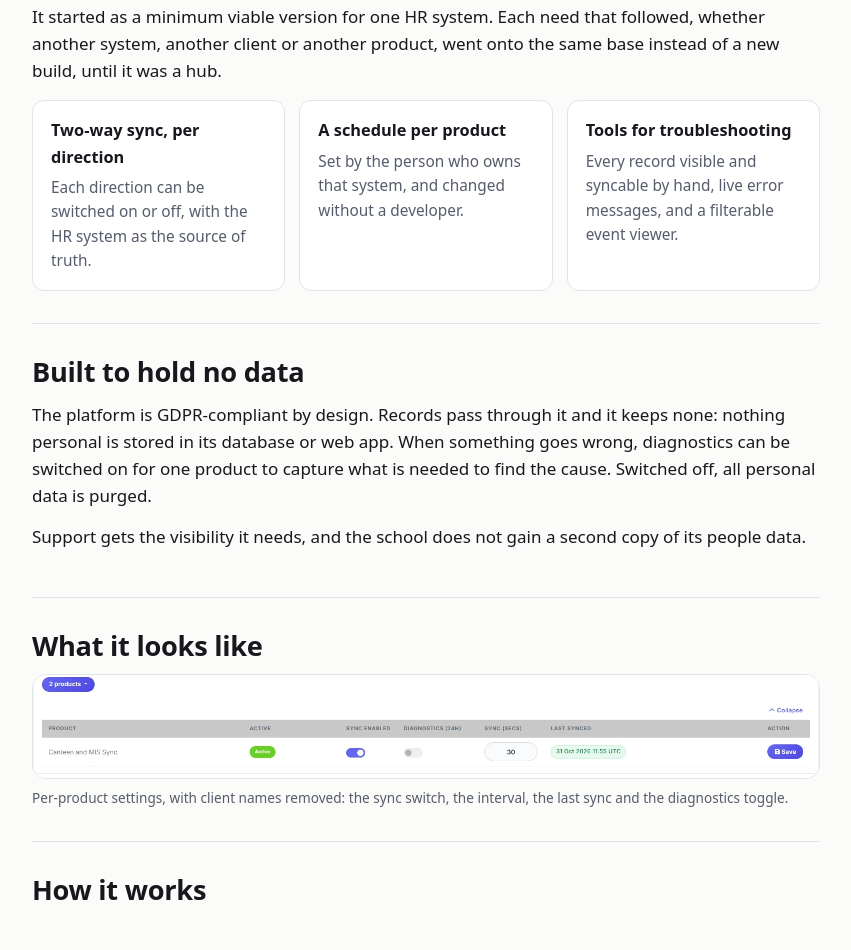
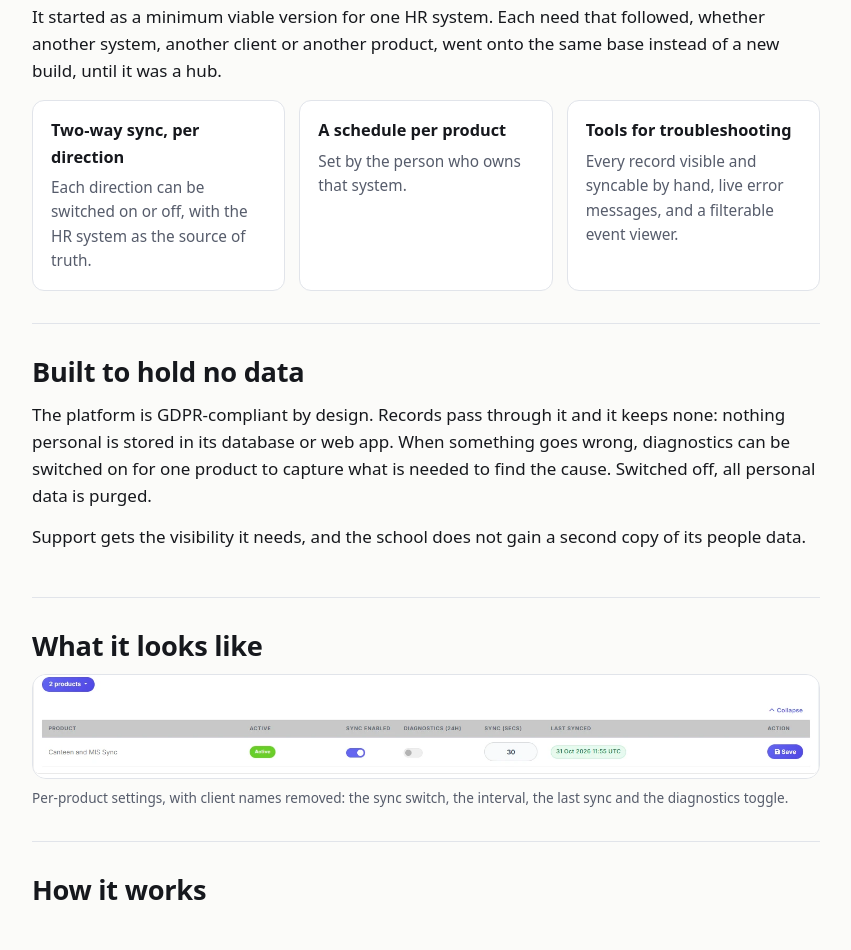
Before and after one commit to empty214/case-studies, a plain HTML site: page api-platform/index.html in a window 1280 px wide. Shown: the part 953-1903 px from the top of the page, without its empty margins (214-1065 px from the left). Drawn offline with Linux system fonts and the light colour scheme.

Commit message:
API platform case study: drop the changed-without-a-developer line
Co-Authored-By: Claude Sonnet 5.5 <noreply@anthropic.com>

```diff
--- a/api-platform/index.html
+++ b/api-platform/index.html
@@ -116,7 +116,7 @@ footer { padding: 28px 0 56px; border-top: 1px solid var(--line); color: var(--m
   <p>It started as a minimum viable version for one HR system. Each need that followed, whether another system, another client or another product, went onto the same base instead of a new build, until it was a hub.</p>
   <div class="grid">
     <div class="card"><h3>Two-way sync, per direction</h3><p>Each direction can be switched on or off, with the HR system as the source of truth.</p></div>
-    <div class="card"><h3>A schedule per product</h3><p>Set by the person who owns that system, and changed without a developer.</p></div>
+    <div class="card"><h3>A schedule per product</h3><p>Set by the person who owns that system.</p></div>
     <div class="card"><h3>Tools for troubleshooting</h3><p>Every record visible and syncable by hand, live error messages, and a filterable event viewer.</p></div>
   </div>
 </section>
```
Also changed, not shown: 1 other file.
